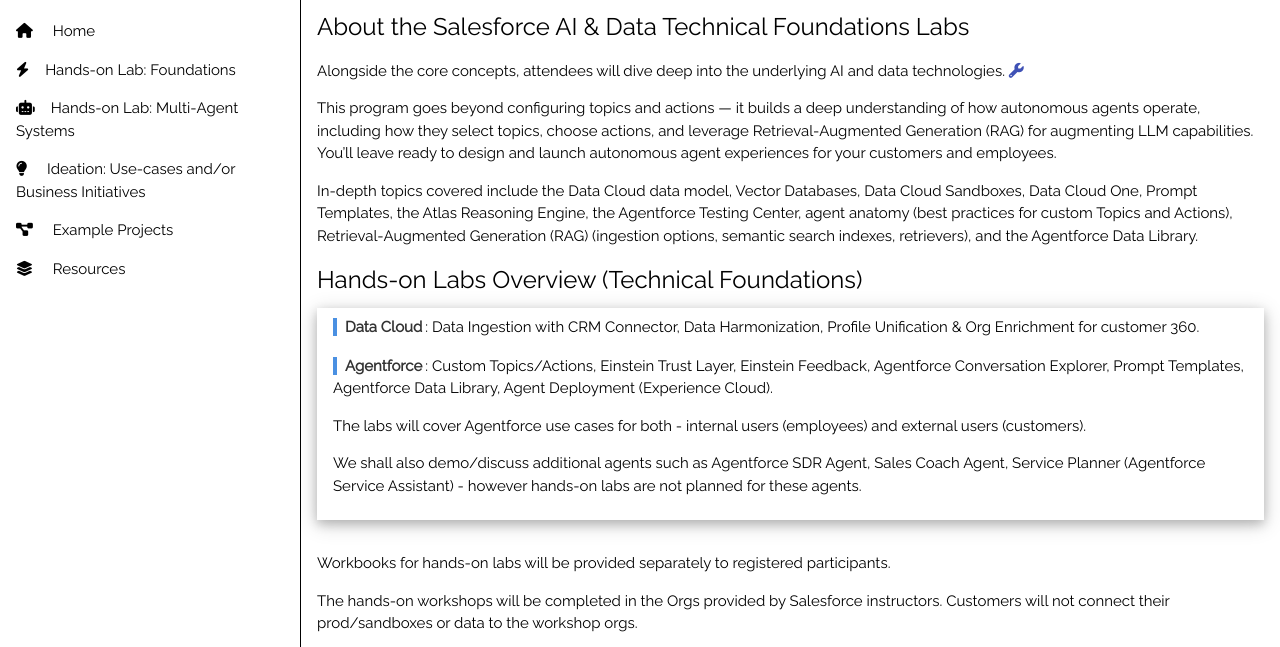
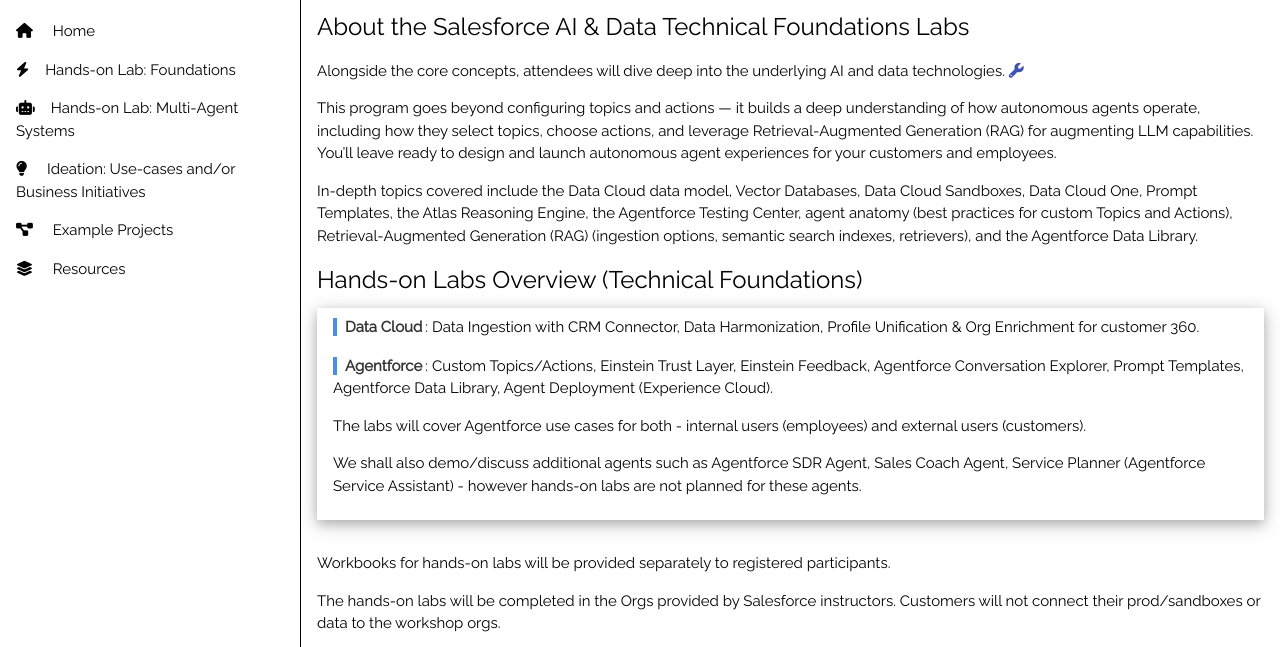
Before and after one commit to ai-data-launchpad/ai-data-launchpad.github.io, a plain HTML site: page foundations.html in a window 1280 px wide. Shown: the part 148-795 px from the top of the page. Drawn offline with nearby package versions, Linux system fonts and the light colour scheme.

Commit message:
Update foundations.html

```diff
--- a/foundations.html
+++ b/foundations.html
@@ -62,7 +62,7 @@ however hands-on labs are not planned for these agents.
 </ul>
 <p>Workbooks for hands-on labs will be provided separately to registered participants. </p>
 <p>
-The hands-on workshops will be completed in the Orgs provided by Salesforce instructors. Customers will not connect their prod/sandboxes or data to the workshop orgs.
+The hands-on labs will be completed in the Orgs provided by Salesforce instructors. Customers will not connect their prod/sandboxes or data to the workshop orgs.
 </p>
 <h3> Agent Maturity Stages </h3>
  <p>
```
